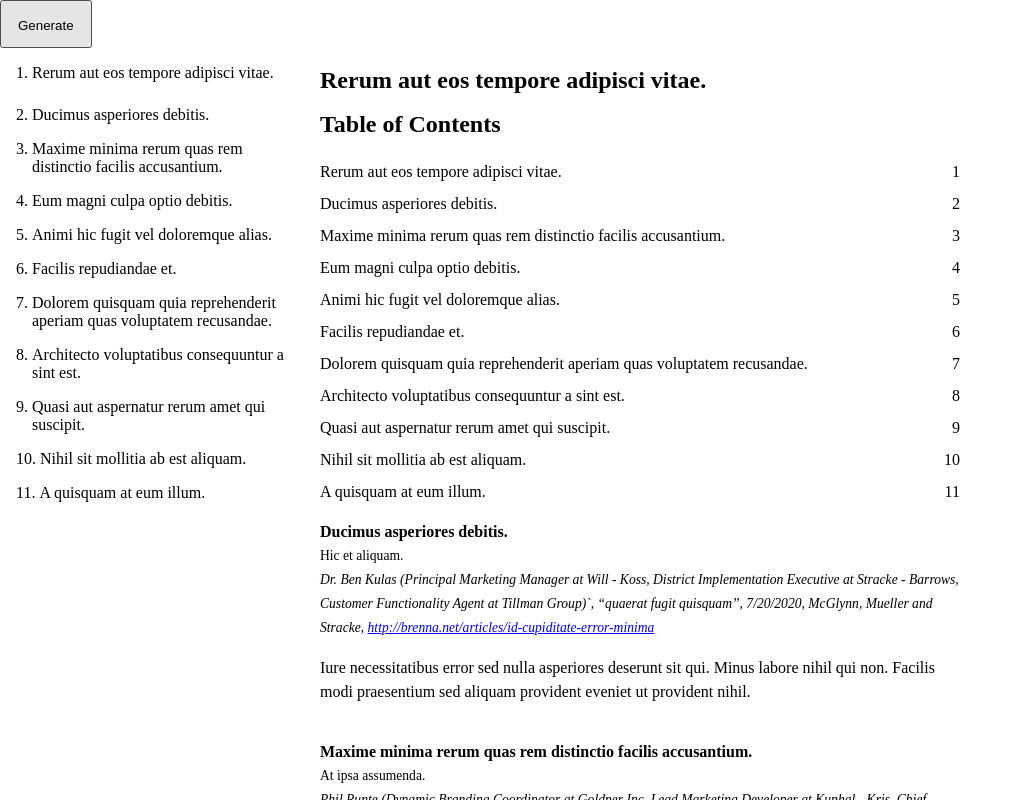
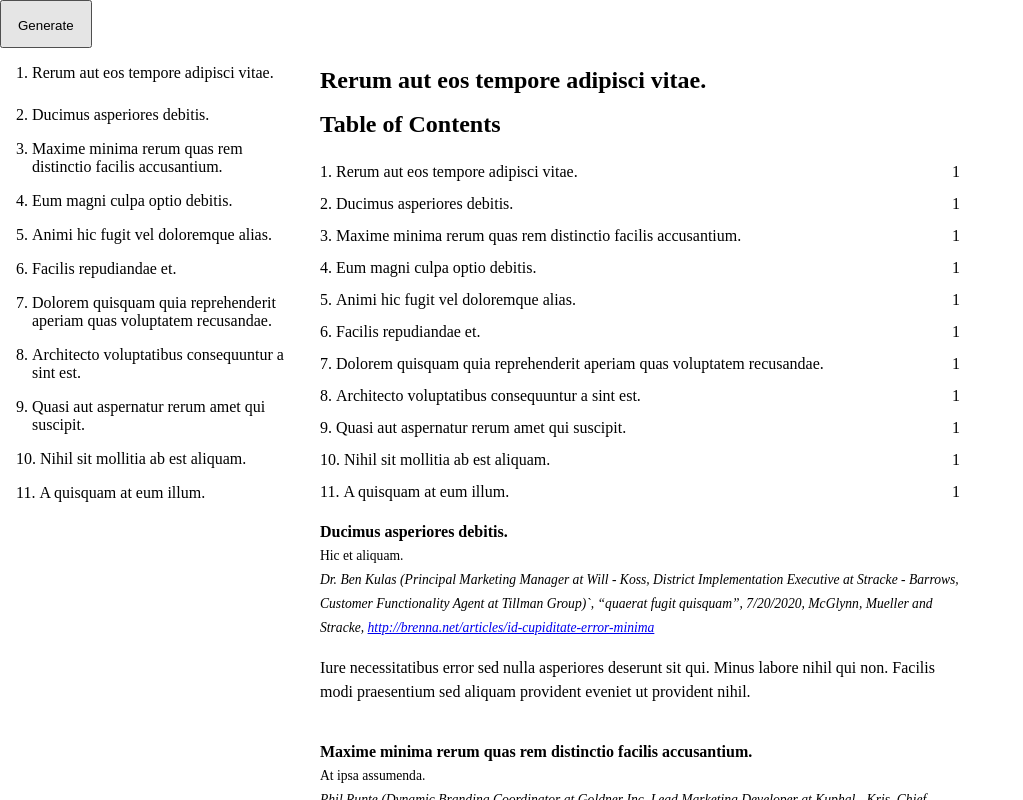
Before and after one commit to elijah-schow/research-software, a React (Create React App) app: page / in a window 1280 px wide. Both pictures are taken after a click on the button "Generate". Shown: the top 800 px of the page, without its empty margins (0-1023 px from the left). Built offline with nearby package versions, Linux system fonts and the light colour scheme.

Commit message:
Don't confuse heading numbers with page numbers

```diff
--- a/src/Brief/Blocks/TOC/index.tsx
+++ b/src/Brief/Blocks/TOC/index.tsx
@@ -15,13 +15,16 @@ export const TOC: React.FC<TOCProps> = ({ state, dispatch, ...block}) => {
             <ol className="toc-list">
                 {headings.map((block, index) => (
                     <a className="toc-item" href={`#${block.id}`} role="listitem">
+                        <div>
+                            <span className="toc-number">{index + 1}.&nbsp;</span>
                             <span className="toc-text">{
                                 block.type === 'evidence'
                                     ? block.tag
                                     : block.text
                                 }
                             </span>
-                        <span className="toc-number">{index + 1}</span>
+                        </div>
+                        <div className="toc-page">1</div>
                     </a>
                 ))}
             </ol>
--- a/src/Brief/Blocks/TOC/style.css
+++ b/src/Brief/Blocks/TOC/style.css
@@ -19,11 +19,6 @@
     color: blue;
 }
 
-.toc-text,
-.toc-number {
-    display: block;
-}
-
 .toc-item:last-child {
     padding-bottom: 1rem;
 }
```
Lines whose indentation alone changed are shown as unchanged.
